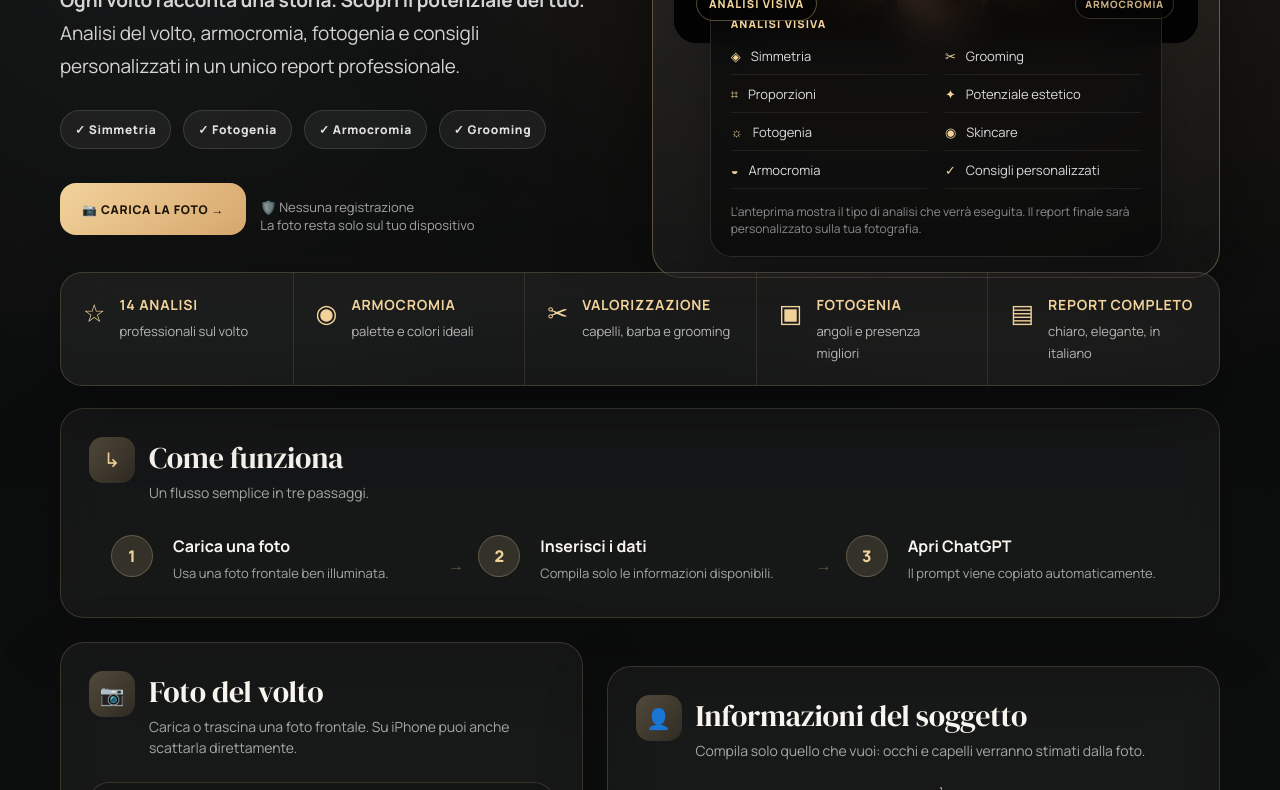
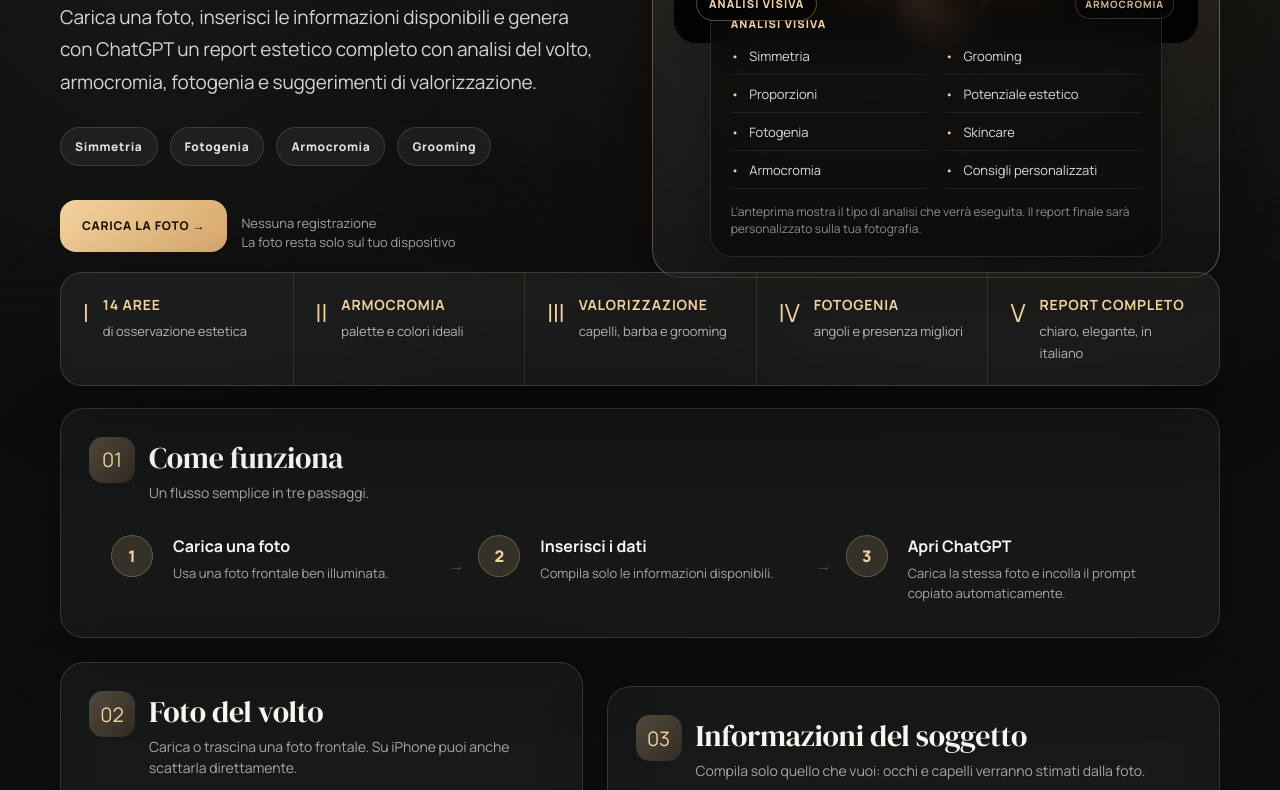
Before and after one commit to b3pz/facial-report-prompt, a plain HTML site: page index.html in a window 1280 px wide. Shown: the part 450-1240 px from the top of the page. Drawn offline with Linux system fonts and the light colour scheme.

Commit message:
Add files via upload

```diff
--- a/index.html
+++ b/index.html
@@ -5,7 +5,7 @@
 <head>
 <meta charset="UTF-8">
 <meta name="viewport" content="width=device-width, initial-scale=1.0">
-<title>Premium Facial Aesthetic Report</title>
+<title>Facial Aesthetic Report</title>
 
 <link rel="preconnect" href="https://fonts.googleapis.com">
 <link rel="preconnect" href="https://fonts.gstatic.com" crossorigin>
@@ -729,20 +729,20 @@ h2{
 <section class="hero">
     <div class="wrap hero-grid">
         <div>
-            <div class="badge">✦ Report estetico premium</div>
+            <div class="badge">Report estetico premium</div>
             <h1><span>Scopri</span><br>il potenziale<br>del tuo volto</h1>
-            <p class="hero-copy"><strong>Ogni volto racconta una storia. Scopri il potenziale del tuo.</strong><br>Analisi del volto, armocromia, fotogenia e consigli personalizzati in un unico report professionale.</p>
+            <p class="hero-copy"><strong>Ogni volto racconta una storia. Scopri il potenziale del tuo.</strong><br>Carica una foto, inserisci le informazioni disponibili e genera con ChatGPT un report estetico completo con analisi del volto, armocromia, fotogenia e suggerimenti di valorizzazione.</p>
 
             <div class="pills">
-                <div class="pill">✓ Simmetria</div>
-                <div class="pill">✓ Fotogenia</div>
-                <div class="pill">✓ Armocromia</div>
-                <div class="pill">✓ Grooming</div>
+                <div class="pill">Simmetria</div>
+                <div class="pill">Fotogenia</div>
+                <div class="pill">Armocromia</div>
+                <div class="pill">Grooming</div>
             </div>
 
             <div class="hero-actions">
-                <a class="btn btn-gold" href="#upload">📷 Carica la foto →</a>
-                <span class="privacy-line">🛡️ Nessuna registrazione<br>La foto resta solo sul tuo dispositivo</span>
+                <a class="btn btn-gold" href="#upload">Carica la foto →</a>
+                <span class="privacy-line">Nessuna registrazione<br>La foto resta solo sul tuo dispositivo</span>
             </div>
         </div>
 
@@ -784,14 +784,14 @@ h2{
             <div class="analysis-box">
                 <small>Analisi visiva</small>
                 <div class="analysis-grid">
-                    <div class="analysis-item"><span class="analysis-icon">◈</span> Simmetria</div>
-                    <div class="analysis-item"><span class="analysis-icon">✂</span> Grooming</div>
-                    <div class="analysis-item"><span class="analysis-icon">⌗</span> Proporzioni</div>
-                    <div class="analysis-item"><span class="analysis-icon">✦</span> Potenziale estetico</div>
-                    <div class="analysis-item"><span class="analysis-icon">☼</span> Fotogenia</div>
-                    <div class="analysis-item"><span class="analysis-icon">◉</span> Skincare</div>
-                    <div class="analysis-item"><span class="analysis-icon">◒</span> Armocromia</div>
-                    <div class="analysis-item"><span class="analysis-icon">✓</span> Consigli personalizzati</div>
+                    <div class="analysis-item"><span class="analysis-icon">•</span> Simmetria</div>
+                    <div class="analysis-item"><span class="analysis-icon">•</span> Grooming</div>
+                    <div class="analysis-item"><span class="analysis-icon">•</span> Proporzioni</div>
+                    <div class="analysis-item"><span class="analysis-icon">•</span> Potenziale estetico</div>
+                    <div class="analysis-item"><span class="analysis-icon">•</span> Fotogenia</div>
+                    <div class="analysis-item"><span class="analysis-icon">•</span> Skincare</div>
+                    <div class="analysis-item"><span class="analysis-icon">•</span> Armocromia</div>
+                    <div class="analysis-item"><span class="analysis-icon">•</span> Consigli personalizzati</div>
                 </div>
                 <div class="demo-note">L’anteprima mostra il tipo di analisi che verrà eseguita. Il report finale sarà personalizzato sulla tua fotografia.</div>
             </div>
@@ -801,31 +801,31 @@ h2{
 
 <div class="wrap">
     <div class="feature-strip">
-        <div class="feature"><div class="feature-icon">☆</div><div><strong>14 analisi</strong><span>professionali sul volto</span></div></div>
-        <div class="feature"><div class="feature-icon">◉</div><div><strong>Armocromia</strong><span>palette e colori ideali</span></div></div>
-        <div class="feature"><div class="feature-icon">✂</div><div><strong>Valorizzazione</strong><span>capelli, barba e grooming</span></div></div>
-        <div class="feature"><div class="feature-icon">▣</div><div><strong>Fotogenia</strong><span>angoli e presenza migliori</span></div></div>
-        <div class="feature"><div class="feature-icon">▤</div><div><strong>Report completo</strong><span>chiaro, elegante, in italiano</span></div></div>
+        <div class="feature"><div class="feature-icon">I</div><div><strong>14 aree</strong><span>di osservazione estetica</span></div></div>
+        <div class="feature"><div class="feature-icon">II</div><div><strong>Armocromia</strong><span>palette e colori ideali</span></div></div>
+        <div class="feature"><div class="feature-icon">III</div><div><strong>Valorizzazione</strong><span>capelli, barba e grooming</span></div></div>
+        <div class="feature"><div class="feature-icon">IV</div><div><strong>Fotogenia</strong><span>angoli e presenza migliori</span></div></div>
+        <div class="feature"><div class="feature-icon">V</div><div><strong>Report completo</strong><span>chiaro, elegante, in italiano</span></div></div>
     </div>
 </div>
 
 <main class="wrap">
     <div class="card">
         <div class="card-title">
-            <div class="icon-bubble">↳</div>
+            <div class="icon-bubble">01</div>
             <div><h2>Come funziona</h2><div class="hint">Un flusso semplice in tre passaggi.</div></div>
         </div>
         <div class="steps">
             <div class="step"><div class="step-number">1</div><div><strong>Carica una foto</strong><p>Usa una foto frontale ben illuminata.</p></div></div>
             <div class="step"><div class="step-number">2</div><div><strong>Inserisci i dati</strong><p>Compila solo le informazioni disponibili.</p></div></div>
-            <div class="step"><div class="step-number">3</div><div><strong>Apri ChatGPT</strong><p>Il prompt viene copiato automaticamente.</p></div></div>
+            <div class="step"><div class="step-number">3</div><div><strong>Apri ChatGPT</strong><p>Carica la stessa foto e incolla il prompt copiato automaticamente.</p></div></div>
         </div>
     </div>
 
     <div class="two-col">
         <div class="card" id="upload">
             <div class="card-title">
-                <div class="icon-bubble">📷</div>
+                <div class="icon-bubble">02</div>
                 <div><h2>Foto del volto</h2><div class="hint">Carica o trascina una foto frontale. Su iPhone puoi anche scattarla direttamente.</div></div>
             </div>
 
@@ -838,8 +838,8 @@ h2{
                 <span id="uploadStatus" class="upload-status">Foto non caricata</span>
 
                 <div class="upload-actions">
-                    <button class="btn btn-soft" type="button" onclick="openWebcam()">📸 Usa fotocamera</button>
-                    <button id="downloadPhotoBtn" class="btn btn-soft download-photo-btn" type="button" onclick="downloadCurrentPhoto()">⬇ Salva foto</button>
+                    <button class="btn btn-soft" type="button" onclick="openWebcam()">Usa fotocamera</button>
+                    <button id="downloadPhotoBtn" class="btn btn-soft download-photo-btn" type="button" onclick="downloadCurrentPhoto()">Salva foto</button>
                 </div>
 
                 <div id="webcamPanel" class="webcam-panel">
@@ -852,12 +852,12 @@ h2{
                 </div>
             </div>
 
-            <div class="local-note">🔒 La foto resta sul tuo dispositivo. Per generare il report dovrai caricarla manualmente su ChatGPT insieme al prompt copiato.</div>
+            <div class="local-note">La foto resta sul tuo dispositivo. Per ottenere il report dovrai caricarla nuovamente su ChatGPT insieme al prompt copiato.</div>
         </div>
 
         <div class="card" id="form">
             <div class="card-title">
-                <div class="icon-bubble">👤</div>
+                <div class="icon-bubble">03</div>
                 <div><h2>Informazioni del soggetto</h2><div class="hint">Compila solo quello che vuoi: occhi e capelli verranno stimati dalla foto.</div></div>
             </div>
 
@@ -873,12 +873,12 @@ h2{
             </div>
 
             <div class="actions">
-                <button class="btn btn-gold" onclick="copyAndOpenChatGPT()">✨ Crea il mio report</button>
-                <button class="btn btn-outline" onclick="resetCampi()">↺ Reset</button>
+                <button class="btn btn-gold" onclick="copyAndOpenChatGPT()">Apri ChatGPT e genera il report</button>
+                <button class="btn btn-outline" onclick="resetCampi()">Reset</button>
             </div>
 
             <div id="copyMessage" class="notice">Prompt copiato negli appunti.</div>
-            <div class="privacy-note">🔒 I tuoi dati non vengono salvati né trasmessi. Tutto rimane nel tuo browser.</div>
+            <div class="privacy-note">I tuoi dati non vengono salvati né trasmessi. Tutto rimane nel tuo browser.</div>
         </div>
     </div>
 </main>
@@ -886,7 +886,7 @@ h2{
 <footer class="footer">
     <div class="wrap footer-inner">
         <div>
-            <strong>Premium Facial Aesthetic Report</strong>
+            <strong>Facial Aesthetic Report</strong>
             <div class="footer-signature">Designed by B3pZ</div>
         </div>
         <span>Ogni volto ha caratteristiche uniche. Questo report aiuta a comprenderle e valorizzarle.<br>Le valutazioni sono puramente estetiche e orientative. Non sostituiscono una consulenza medica, dermatologica o psicologica.</span>
@@ -965,7 +965,7 @@ function handlePhotoFile(file){
     hero.classList.add("show");
     document.getElementById("heroOverlay").style.display = "block";
     placeholder.style.display = "none";
-    status.textContent = "✓ Foto pronta per l’analisi";
+    status.textContent = "Foto pronta per l’analisi";
     status.classList.add("ok");
     document.getElementById("downloadPhotoBtn").classList.add("is-visible");
     document.getElementById("genderTabs").classList.add("is-hidden");
@@ -1206,7 +1206,7 @@ async function copyPrompt(){
     const prompt = generaPrompt();
     try{
         await navigator.clipboard.writeText(prompt);
-        showMessage("Prompt copiato. Su ChatGPT: 1) carica la stessa foto, 2) incolla con CMD+V / CTRL+V, 3) invia. Se viene generato solo testo, chiedi: “Genera anche l’immagine premium richiesta”.");
+        showMessage("Prompt copiato. Ora si aprirà ChatGPT. Carica la stessa foto, incolla il prompt con CMD+V o CTRL+V e invia il messaggio.");
         return true;
     }catch(e){
         const hidden = document.getElementById("hiddenPrompt");
@@ -1235,7 +1235,7 @@ function downloadCurrentPhoto(){
     document.body.appendChild(a);
     a.click();
     a.remove();
-    showMessage("✓ Foto salvata. Caricala su ChatGPT insieme al prompt copiato.");
+    showMessage("Foto salvata. Caricala su ChatGPT insieme al prompt copiato.");
 }
 
 
```
